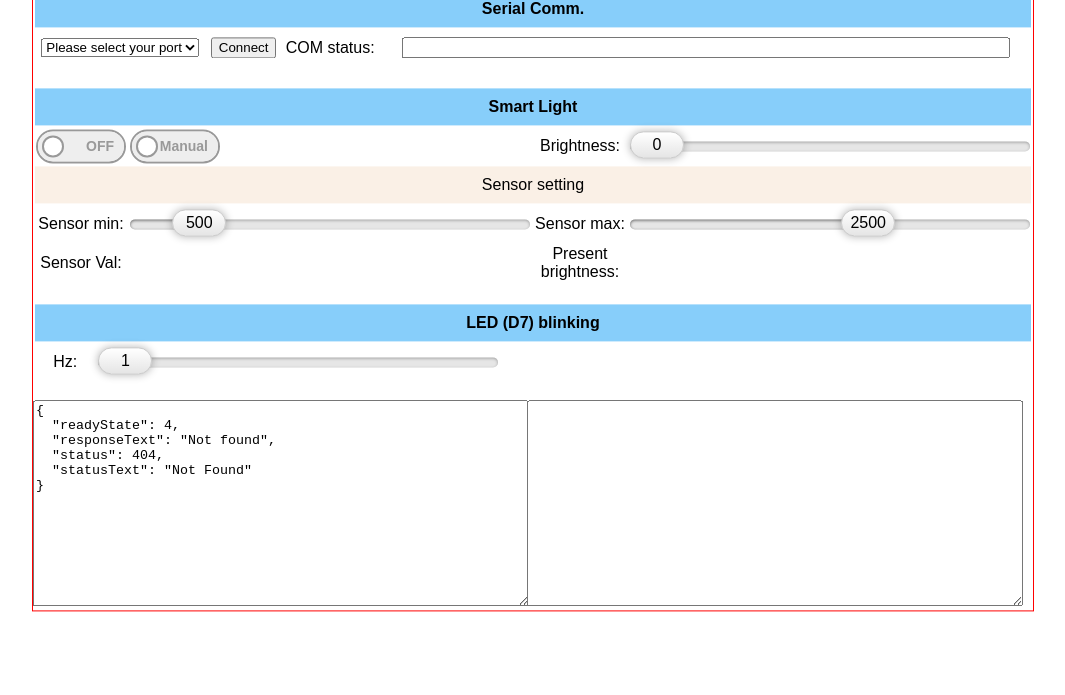
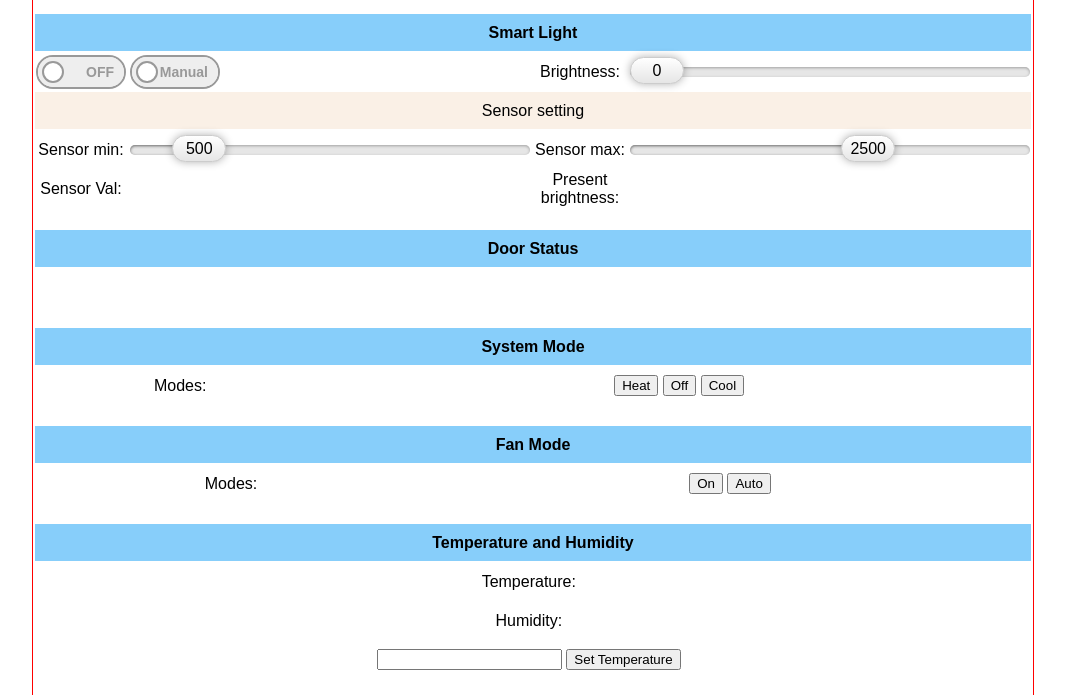
Before and after one commit to Zi-Deng/ECE513FinalProject, a website: page ParticleDeviceControllerUsingWebGUI/public/index.html in a window 1280 px wide. Shown: the part 79-774 px from the top of the page, without its empty margins (107-1172 px from the left). Drawn offline with nearby package versions, Linux system fonts and the light colour scheme; no server answers.

Commit message:
Add files via upload

```diff
--- a/ParticleDeviceControllerUsingWebGUI/public/index.html
+++ b/ParticleDeviceControllerUsingWebGUI/public/index.html
@@ -197,12 +197,19 @@
         serailCmd(txcmd);
       }
 
+      function toggleClimateControl() {
+        window.alert("FIX toggleClimateControl() function.");
+      }
+
+      function toggleFan() {
+        window.alert("FIX toggleFan() funciton.");
+      }
+
 
 </script>
   </head>
   <body>
     <h1>Controller GUI</h1>
-
     <div class="centerDiv">
       <table>
         <tr><td colspan="4"><span></span></td></tr>
@@ -273,12 +280,63 @@
       <br/>
       <table>
         <tr>
-          <th colspan="2">LED (D7) blinking</th>
+          <th colspan="1">Door Status</th>
         </tr>
         <tr>
-          <td>Hz:</td>
-          <td><input id="ledHzSlider" type="range" min="1" max="10" step="1" value="1" onchange="toggleLedControl(this.value)"></td>
+          <td>
+            <span id="doorstatus"></span>
+          </td>
 
+
+        </tr>
+      </table>
+      <br/>
+      <table>
+        <tr>
+          <th colspan="2">System Mode</th>
+        </tr>
+        <tr>
+          <td>Modes:</td>
+          <!-- Fix onclick function-->
+          <td><button id="heatOn" onclick="toggleClimateControl()">Heat</button>
+          <button id="off" onclick="toggleClimateControl()">Off</button>
+          <button id="coolOn" onclick="toggleClimateControl()">Cool</button></tr></td>
+        </tr>
+      </table>
+      <br/>
+      <table>
+        <tr>
+          <th colspan="2">Fan Mode</th>
+        </tr>
+        <tr>
+          <td>Modes:</td>
+          <!-- Fix onclick function-->
+          <td><button id="fan_on" onclick="toggleFan()">On</button>
+          <button id="fan_auto"onclick="toggleFan()">Auto</button></tr></td>
+        </tr>
+      </table>
+      <br/>
+      <table>
+        <tr>
+          <th colspan="4">Temperature and Humidity</th>
+        </tr>
+        <tr>
+          <td>Temperature:</td>
+          <!-- Add temperature display onclick function-->
+          <td><span id="temp"></span></td>
+        </tr>
+        <tr>
+          <td>Humidity:</td>
+          <td><span id="humid"></span></td>
+          <!-- Add humidity display onclick function-->
+        </tr>
+        <tr>
+          <td>
+            <form>
+              <input type="text" name="setTemp">
+              <input type="submit" value="Set Temperature">
+            </form>
+          </td>
         </tr>
       </table>
       <br/>
```
